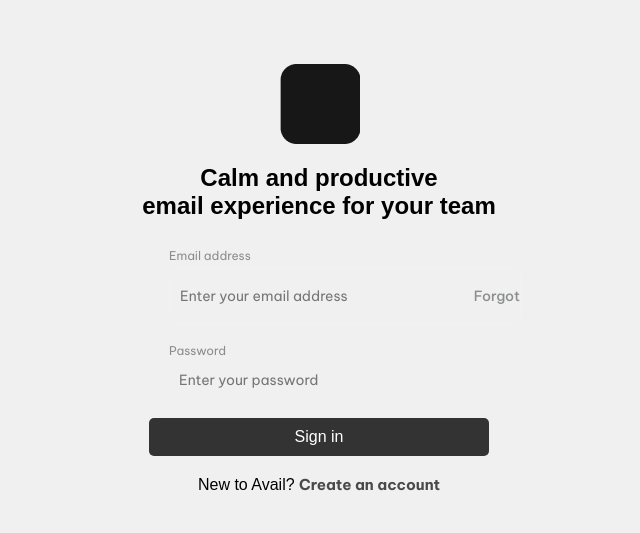
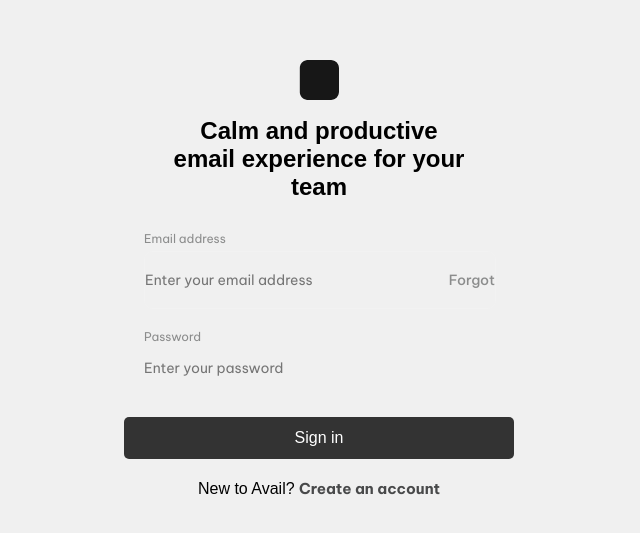
Before and after one commit to Mokunfopeakinyemi/NETLIFY, a React (Create React App) app: page /login in a window 1280 px wide. Shown: the part 113-646 px from the top of the page, without its empty margins (321-961 px from the left). Built offline with nearby package versions, Linux system fonts and the light colour scheme.

Commit message:
Initial commit

```diff
--- a/src/pages/signin/Login.css
+++ b/src/pages/signin/Login.css
@@ -6,76 +6,37 @@
   height: 100vh;
   background-color: #f0f0f0;
   font-family: sans-serif;
+  text-align: center;
 }
 
-.logo {
-  width: 40;
-  height: 40;
+.logo img {
+  width: 40px;
+  height: 40px;
   border-radius: 8px;
+  display: block;
+  margin: 0 auto;
 }
 
 .title {
   font-size: 1.5em;
   text-align: center;
   margin-bottom: 30px;
+  max-width: 350px;
 }
 
 .form-group {
-  width: 300px;
+  width: 350px;
   margin-bottom: 20px;
-  width: 300px;
   display: flex;
-  padding: 0px;
+  flex-direction: column;
+  text-align: left;
   align-items: flex-start;
-  flex-direction: column;
+  justify-content: flex-start;
 }
 
 label {
   display: block;
   margin-bottom: 5px;
-}
-
-input {
-  width: 100%;
-  padding: 10px;
-  border: 1px solid #ccc;
-  border-radius: 5px;
-  box-sizing: border-box;
-  background-color: transparent; /* Remove white background */
-}
-
-.forgot-link {
-  font-family: "Be Vietnam Pro";
-  font-weight: 500;
-  font-size: 14px;
-  line-height: 16px;
-  letter-spacing: 0%;
-  color: #48494a99;
-  text-decoration: none;
-}
-
-.sign-in-button {
-  width: 300px;
-  padding: 10px 20px;
-  background-color: #333;
-  color: white;
-  border: none;
-  border-radius: 5px;
-  cursor: pointer;
-  text-decoration: none;
-  font-size: 1em;
-}
-.sign-in-button:hover {
-  opacity: 80%;
-  transition: 1.5s;
-}
-.create-account-link {
-  margin-top: 20px;
-  text-align: center;
-}
-
-input {
-  border: none;
 }
 
 .form-group2 {
@@ -88,35 +49,81 @@
   border-width: 1.2px;
   border: 1.2px solid #f2f2f2;
 }
-Link {
+
+input {
+  width: 100%;
+  padding: 10px;
+  border: none;
+  outline: none;
+  background-color: transparent;
+  font-size: 14px;
+}
+
+.forgot-link {
+  font-family: "Be Vietnam Pro";
+  font-weight: 500;
+  font-size: 14px;
+  color: #48494a99;
   text-decoration: none;
 }
+
+.sign-in-button {
+  width: 350px;
+  padding: 12px 20px;
+  background-color: #333;
+  color: white;
+  border: none;
+  border-radius: 5px;
+  cursor: pointer;
+  text-decoration: none;
+  font-size: 1em;
+  text-align: center;
+  margin-top: 10px;
+}
+
+.sign-in-button:hover {
+  opacity: 80%;
+  transition: 1.5s;
+}
+
+.create-account-link {
+  margin-top: 20px;
+  text-align: center;
+}
+
+.create {
+  font-family: "Be Vietnam Pro";
+  font-weight: 700;
+  font-size: 15px;
+  text-align: center;
+  color: #48494a;
+  text-decoration: none;
+}
+
+.create:hover {
+  opacity: 80%;
+  transition: 1.5s;
+}
+
 .emails {
   font-family: "Be Vietnam Pro";
   font-weight: 400;
   font-size: 12px;
-  line-height: 12px;
-  letter-spacing: 0%;
   color: #48494a99;
 }
+
 .emaillog {
   font-family: "Be Vietnam Pro";
   font-weight: 400;
   font-size: 14px;
-  line-height: 16px;
-  letter-spacing: 0%;
   color: #48494a99;
+  padding-left: 0px;
 }
-.create {
-  font-family: "Be Vietnam Pro";
-  font-weight: 700;
-  font-size: 15px;
-  line-height: 17.88px;
-  letter-spacing: -2%;
-  text-align: center;
-  color: #48494a;
+
+Link {
   text-decoration: none;
 }
+
 Link:hover {
   opacity: 80%;
   transition: 1.5s;
--- a/src/pages/signup/Signup.css
+++ b/src/pages/signup/Signup.css
@@ -37,6 +37,7 @@
   letter-spacing: 0%;
   color: #48494a99;
   border: none;
+  padding: 0px;
 }
 .contup {
   display: flex;
```
